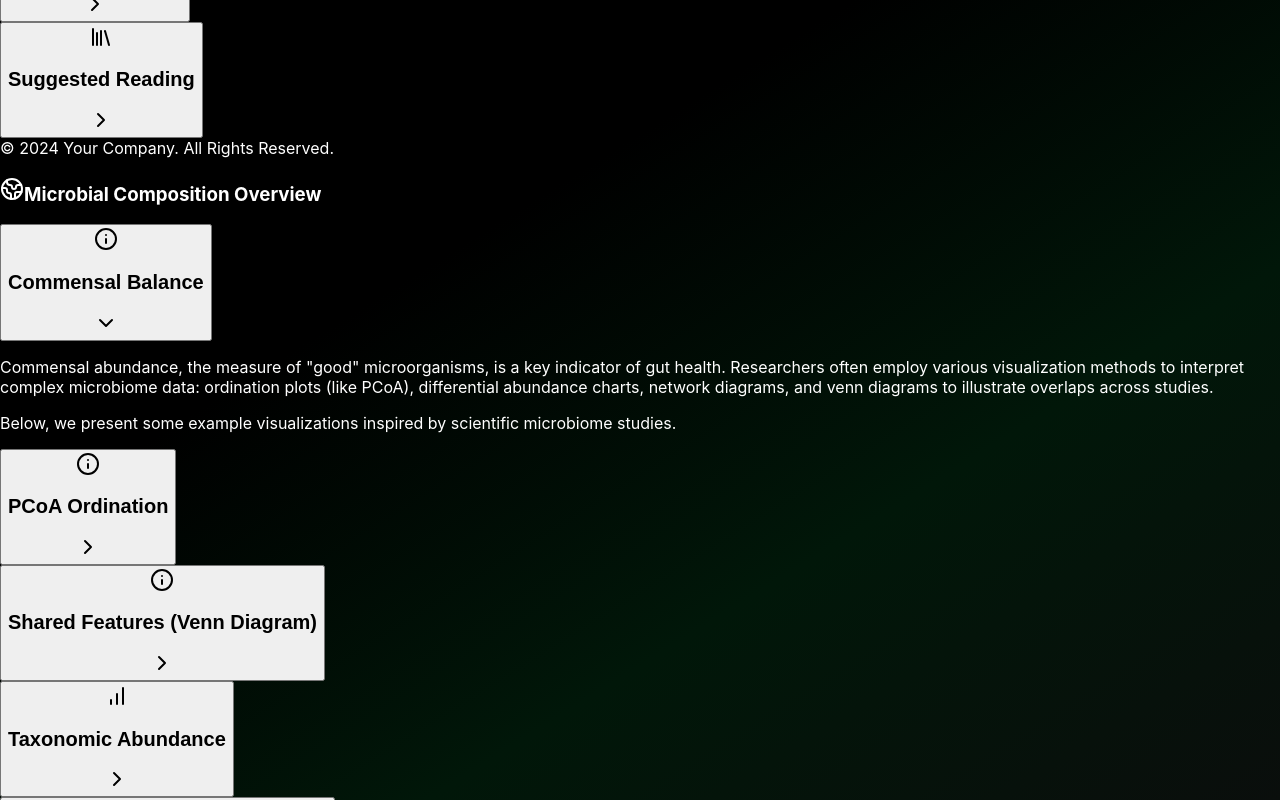
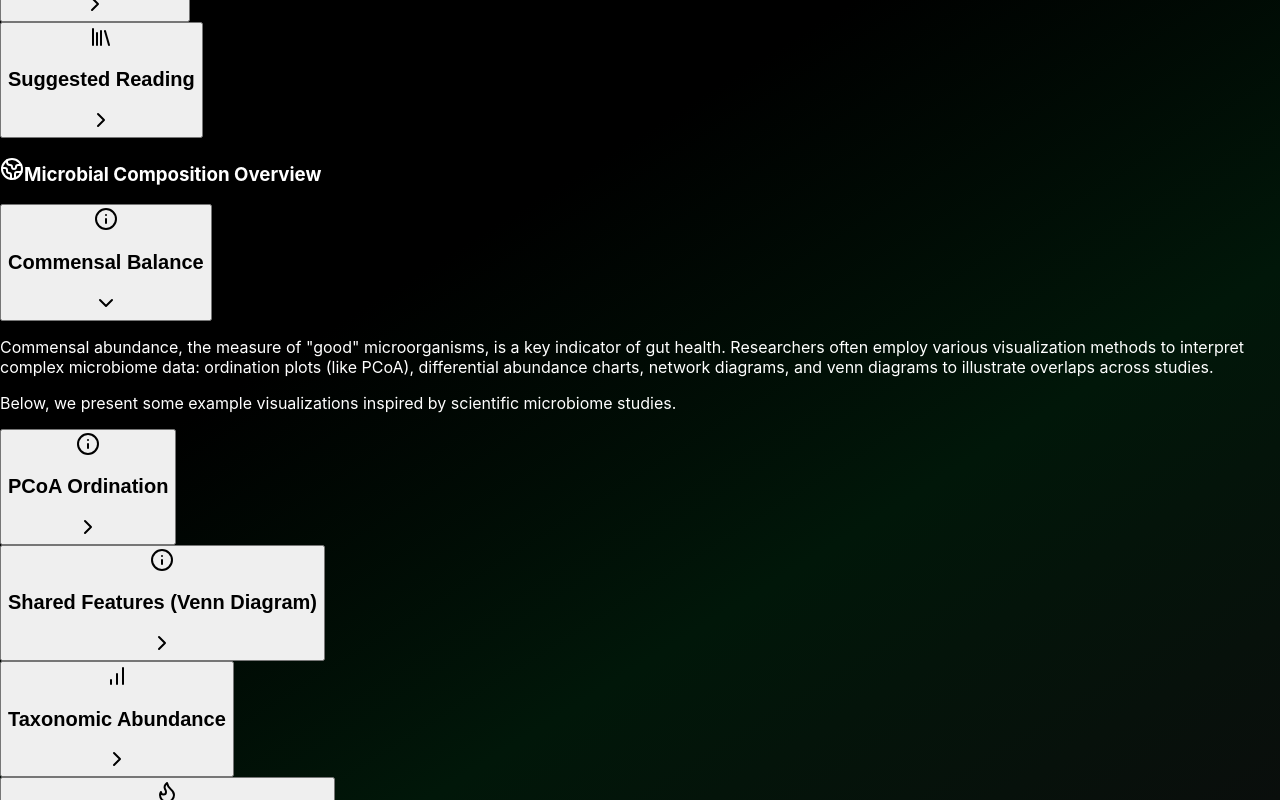
Before and after one commit to kmcclary/guthealthreport, a React (Create React App) app: page / in a window 1280 px wide. Shown: the part 11200-12000 px from the top of the page. Built offline with nearby package versions, Linux system fonts and the light colour scheme.

Commit message:
improve format

```diff
--- a/src/components/ui/MicrobialCompositionOverview.js
+++ b/src/components/ui/MicrobialCompositionOverview.js
@@ -566,9 +566,6 @@ const MicrobialCompositionOverview = () => {
           )}
         </section>
 
-        <footer className="text-center text-sm text-gray-500 mt-10">
-          &copy; {new Date().getFullYear()} Your Company. All Rights Reserved.
-        </footer>
       </CardContent>
     </Card>
   );
--- a/src/components/ui/PhylaAndDiversityAnalysis.jsx
+++ b/src/components/ui/PhylaAndDiversityAnalysis.jsx
@@ -427,9 +427,7 @@ const PhylaAndDiversityAnalysis = () => {
           )}
         </section>
 
-        <footer className="text-center text-sm text-gray-500 mt-10">
-          &copy; {new Date().getFullYear()} Your Company. All Rights Reserved.
-        </footer>
+
       </CardContent>
     </Card>
   );
```
